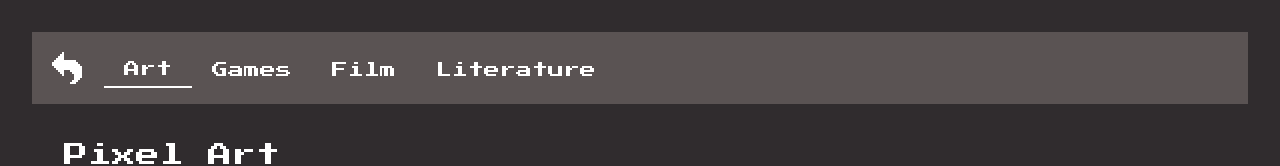
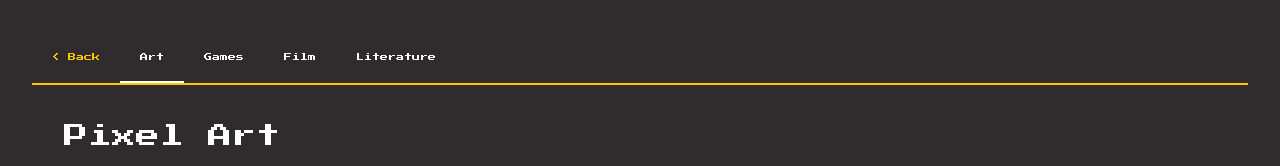
Before and after one commit to TomatoToaster/Website, a React app: page /interests/art in a window 1280 px wide. Shown: the top 166 px of the page. Built offline with nearby package versions, Linux system fonts and the light colour scheme.

Commit message:
Tweak style to be more fun

```diff
--- a/src/components/Navbar.jsx
+++ b/src/components/Navbar.jsx
@@ -21,7 +21,7 @@ class Navbar extends Component {
     let activeSubcategory = this.props.match.params.subcategory
     return (
         <ul className="header">
-          <li><NavLink to="/"><img src='/public/back.png' /></NavLink></li>
+          <li><NavLink to='/'><div className='navbar-back-button'>{'< back'}</div></NavLink></li>
           {SUBCATEGORIES.hasOwnProperty(currentCategory) && (
             SUBCATEGORIES[currentCategory].map(subcategory => NavBarMenuItem(currentCategory)(subcategory, activeSubcategory))
           )}
--- a/src/stylesheets/main.scss
+++ b/src/stylesheets/main.scss
@@ -143,31 +143,39 @@ p {
 .page-container {
   ul.header {
     display: flex;
-    align-items: center;
-    background-color: $PaletteGray;
+    align-items: stretch;
+    background-color: $PaletteBlack;
+    border-bottom: 2px solid $color1;
     padding: 0;
     overflow-x: auto;
     margin: 0;
     li {
-    display: inline;
-    list-style-type: none;
-    text-transform: capitalize;
-    &.active-nav-subcategory {
-      border-bottom-width: 2;
-      border-bottom-style: solid;
-      border-bottom-color: $PaletteWhite;
-    }
+      display: inline;
+      list-style-type: none;
+      text-transform: capitalize;
+      &.active-nav-subcategory {
+        border-bottom: 2px solid $PaletteWhite;
+      }
       a {
-        img{
-          padding: 20
+        display: block;
+        .navbar-back-button {
+          padding: 14px 20px 12px;
+          font-size: 0.5em;
+          color: $color1;
+          transition: opacity 0.2s ease;
+          &:hover {
+            opacity: 0.7;
+          }
         }
         .navbar-text-button {
-          padding-top: 10;
-          padding-bottom: 5;
-          padding-left: 20;
-          padding-right: 20;
+          padding: 14px 20px 12px;
+          font-size: 0.5em;
           color: $PaletteWhite;
           text-decoration: none;
+          transition: color 0.2s ease;
+          &:hover {
+            color: $color1;
+          }
         }
       }
     }
```
